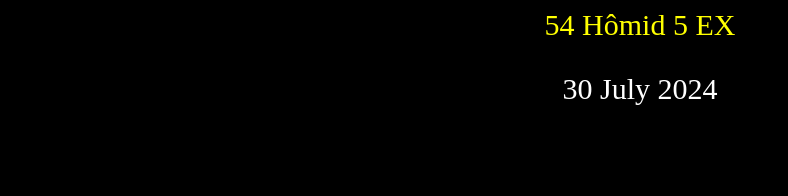
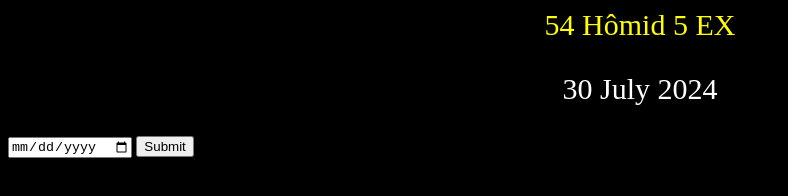
Before and after one commit to BiboTektek/XolntorDate, a plain HTML site: page index.html in a window 1280 px wide. Shown: the whole page, without its empty margins (0-788 px from the left). Drawn offline with Linux system fonts and the light colour scheme.

Commit message:
Update index.html

```diff
--- a/index.html
+++ b/index.html
@@ -8,5 +8,13 @@
 		<p id="xolntor" style="color: yellow;"></p>
 		<p id="gregorian"></p>
 		<script src="script.js"></script>
+
+		<form id="form">
+			<input type="date" id="input-date-greg" name="greg-date">
+			<input type="submit" value="Submit">
+		</form>
+		<p id="form-text" style="color: yellow; font-size: 16px; text-align: left;"></p>
+
+		<script src="form.js"></script>
 	</body>
 </html>
```
